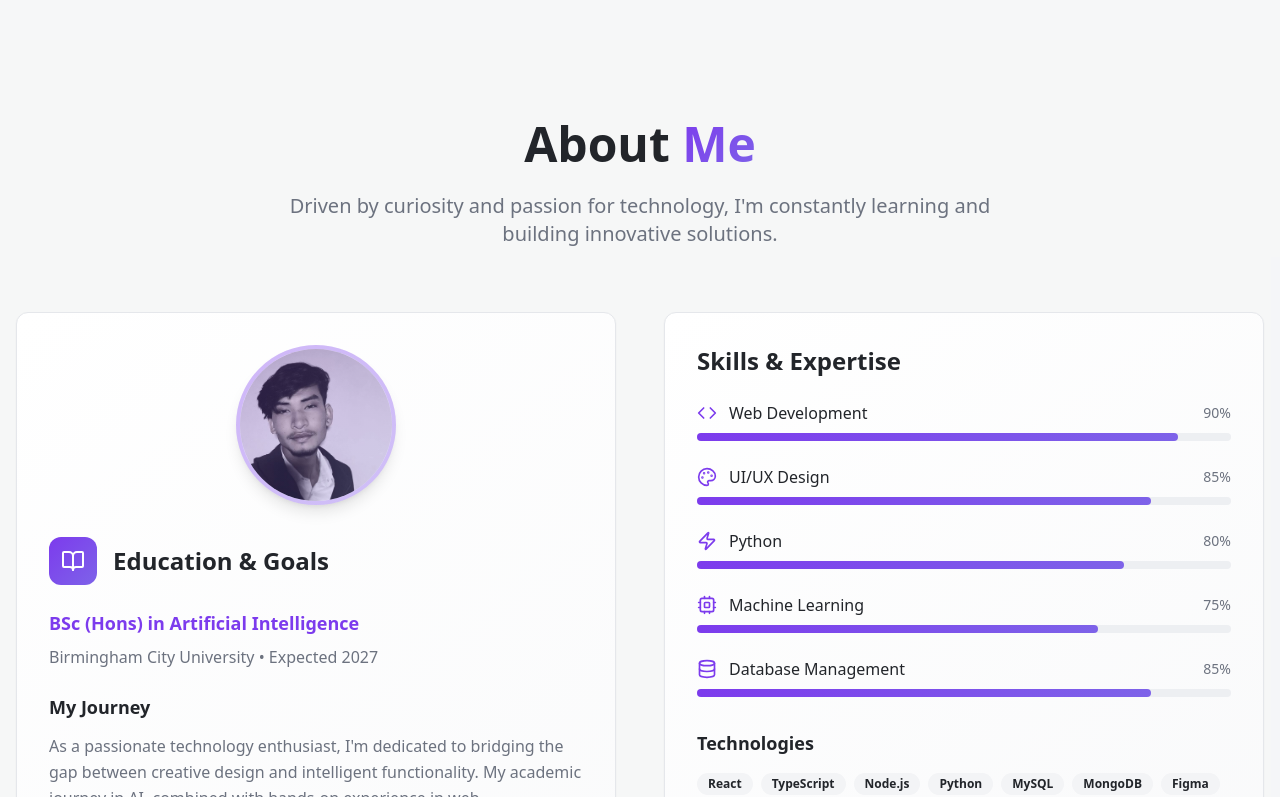
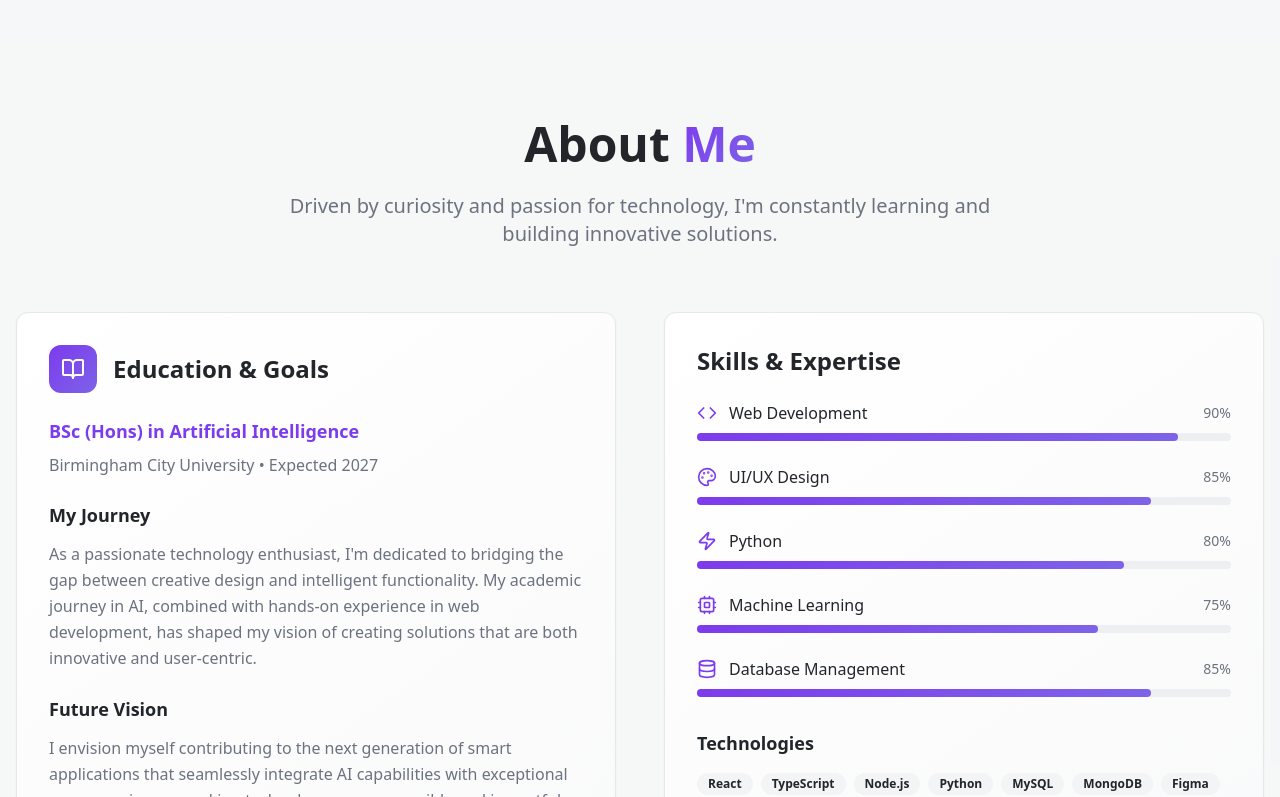
Before and after one commit to Dhiru767/dhiruportfolio, a React (Vite) app: page / in a window 1280 px wide. Shown: the part 760-1557 px from the top of the page. Built offline with nearby package versions, Linux system fonts and the light colour scheme; the HTML template or start-up script is replaced by a standard one.

Commit message:
Move photo to hero section

```diff
--- a/src/components/About.tsx
+++ b/src/components/About.tsx
@@ -33,18 +33,6 @@ const About = () => {
           <div className="animate-fade-in-up">
             <Card className="card-gradient card-hover">
               <CardContent className="p-8">
-                {/* Profile Photo */}
-                <div className="flex justify-center mb-8">
-                  <div className="relative">
-                    <img
-                      src="/src/assets/dhiraj-photo.jpg"
-                      alt="Dhiraj Bohara - Professional Photo"
-                      className="w-40 h-40 rounded-full object-cover border-4 border-primary/20 shadow-lg"
-                    />
-                    <div className="absolute inset-0 rounded-full hero-gradient opacity-20"></div>
-                  </div>
-                </div>
-
                 <div className="flex items-center gap-4 mb-6">
                   <div className="p-3 hero-gradient rounded-lg">
                     <BookOpen className="text-primary-foreground" size={24} />
--- a/src/components/Hero.tsx
+++ b/src/components/Hero.tsx
@@ -1,6 +1,6 @@
 import { Button } from "@/components/ui/button";
 import { ArrowDown, Github, Mail, Phone } from "lucide-react";
-import profileImage from "@/assets/dhiraj-profile.jpg";
+import profileImage from "@/assets/dhiraj-photo.jpg";
 import heroBg from "@/assets/hero-bg.jpg";
 
 const Hero = () => {
```
